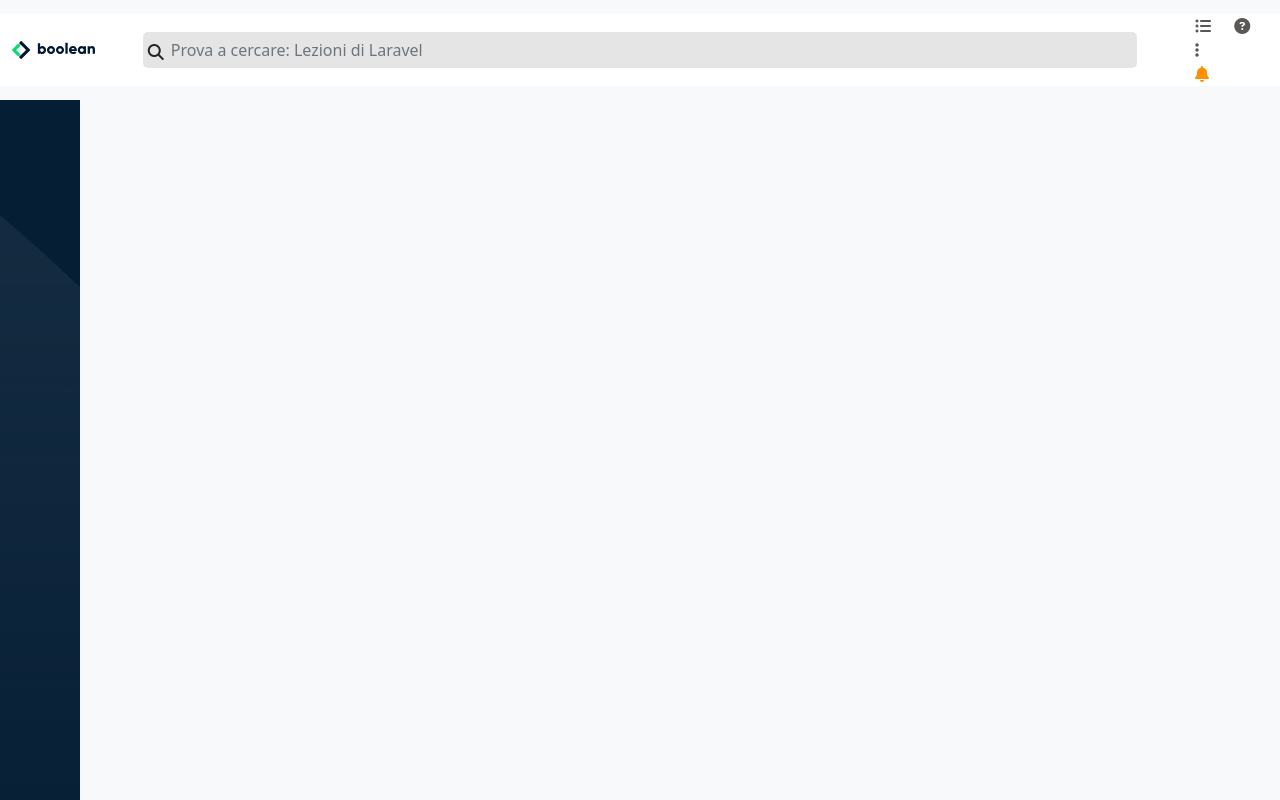
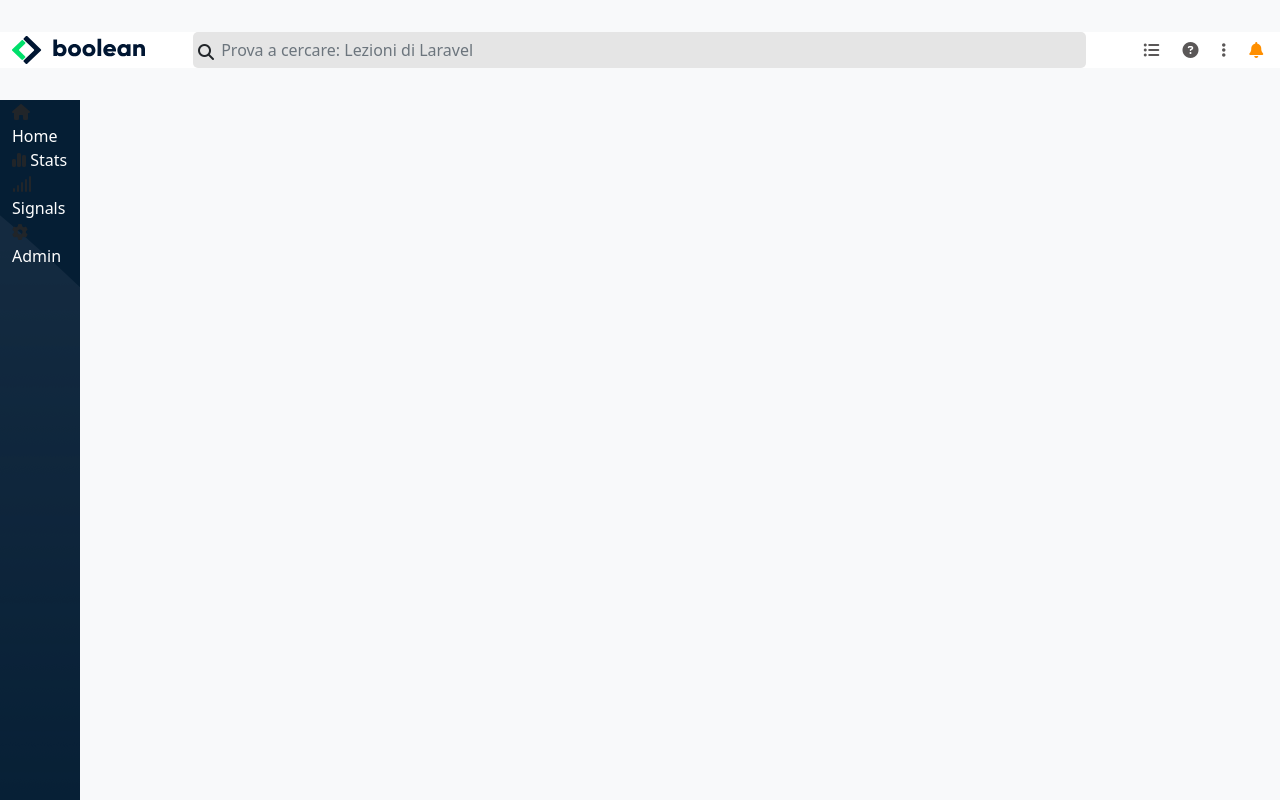
Before and after one commit to GiorgioBelardelli/html-css-bootstrap-dashboard, a plain HTML site: page index.html in a window 1280 px wide. Drawn offline with nearby package versions, Linux system fonts and the light colour scheme.

Commit message:
push pre ticket

```diff
--- a/css/styles.css
+++ b/css/styles.css
@@ -25,8 +25,6 @@
     height: 100%;
     background-image: url("../img/sidebar-bg.png");
     background-color: #051e34;
-    display: flex;
-    flex-direction: column;
 }
 
 .top-margin{
@@ -98,7 +96,15 @@ header{
 }
 
 
+/*STILI SIDEBAR*/
 
+#sidebar i, span{
+    color: #ffff;
+}
+
+.sidebar-admin{
+
+}
 
 
 
--- a/index.html
+++ b/index.html
@@ -14,12 +14,12 @@
         <!--Sezione alta pagina-->
         <header>
             <div class="container-fluid white-bg">
-                <div class="row gx-4 ">
-                    <div class="col-sm-1 col-md-1 col-lg-1 align-self-center">
+                <div class="row">
+                    <div class="col-auto align-self-center">
                         <img id="logoSmall" src="img/mobile-logo.png" alt="logo mobile">
                         <img id="logoLarge" src="img/logo.svg" alt="logo desktop">
                     </div>
-                    <div class="col-sm-10 col-md-10 col-lg-10 align-self-center">
+                    <div class="col align-self-center">
                         <nav class="navbar ">
                             <div class="container-fluid">
                               <form class="d-flex nav-100">
@@ -29,7 +29,7 @@
                             </div>
                           </nav>
                     </div>
-                    <div class="col-sm-1 col-md-1 col-lg-1 align-self-center ">
+                    <div class="col-auto align-self-center ">
                         <div class="container-i inline-block">
                             <ul>
                                 <li><a href="#"><i class="fa-solid fa-list-ul"></i></a></li>
@@ -54,10 +54,24 @@
         <main>
             <div id="wrapper">
                 <div id="sideBar">
-
+                    <div class="container-sm">
+                        <div class="d-flex flex-column">
+                            <div class="sidebar-menu">
+                                <i class="fa-solid fa-house"></i>
+                                <span>Home</span>
+                                <i class="fa-solid fa-chart-simple"></i>
+                                <span>Stats</span>
+                                <i class="fa-solid fa-signal"></i>
+                                <span>Signals</span>
+                            </div>
+                            <div class="sidebar-admin align-self-end">
+                                <i class="fa-solid fa-gear"></i>
+                                <span>Admin</span>
+                            </div>
+                        </div>
+                    </div>
                 </div>
                 <div id="mainContent">
-
                 </div>
             </div>
         </main>
```
